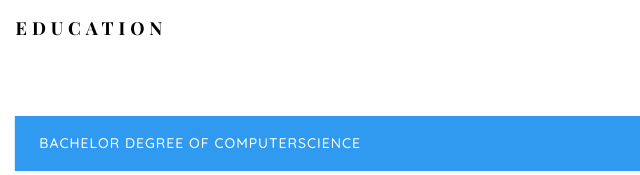
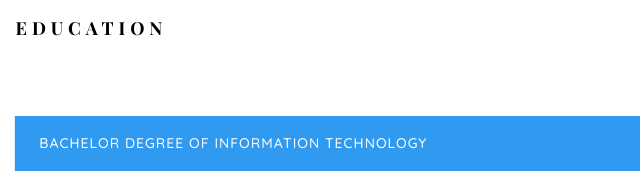
Before and after one commit to Rukku-kanakadas/my-portfolio, a plain HTML site: page index.html in a window 1280 px wide. Shown: the part 3679-3854 px from the top of the page, 377-1017 px from the left. Drawn offline with nearby package versions, Linux system fonts and the light colour scheme; files whose address does not match are found by name; a web font is replaced by a local one.

Commit message:
Updated portfolio with new changes

```diff
--- a/index.html
+++ b/index.html
@@ -339,7 +339,7 @@
 									<div class="panel panel-default">
 									    <div class="panel-heading" role="tab" id="headingOne">
 									        <h4 class="panel-title">
-									            <a data-toggle="collapse" data-parent="#accordion" href="#collapseOne" aria-expanded="true" aria-controls="collapseOne">Bachelor Degree Of ComputerScience
+									            <a data-toggle="collapse" data-parent="#accordion" href="#collapseOne" aria-expanded="true" aria-controls="collapseOne">Bachelor Degree Of Information Technology
 									            </a>
 									        </h4>
 									    </div>
```
